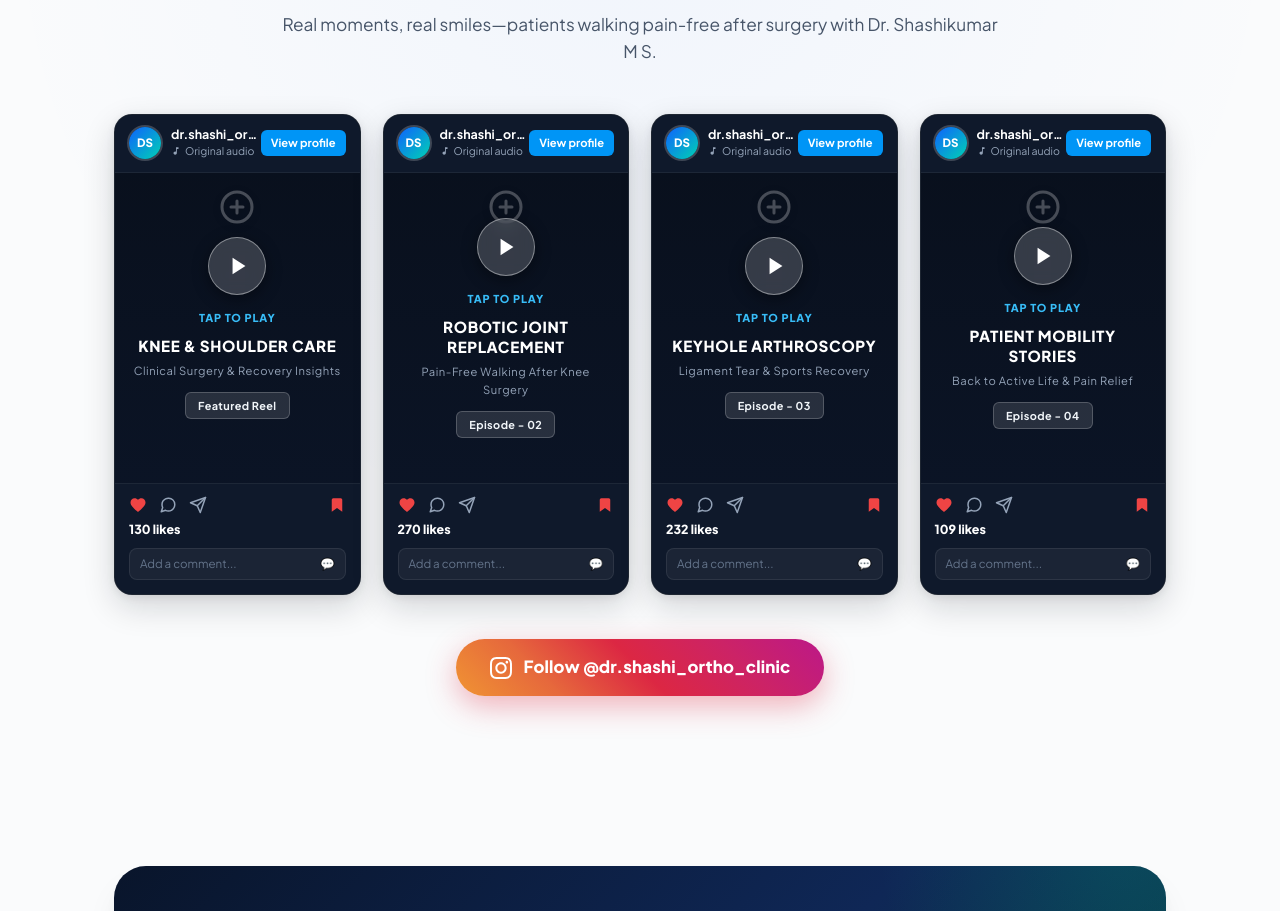
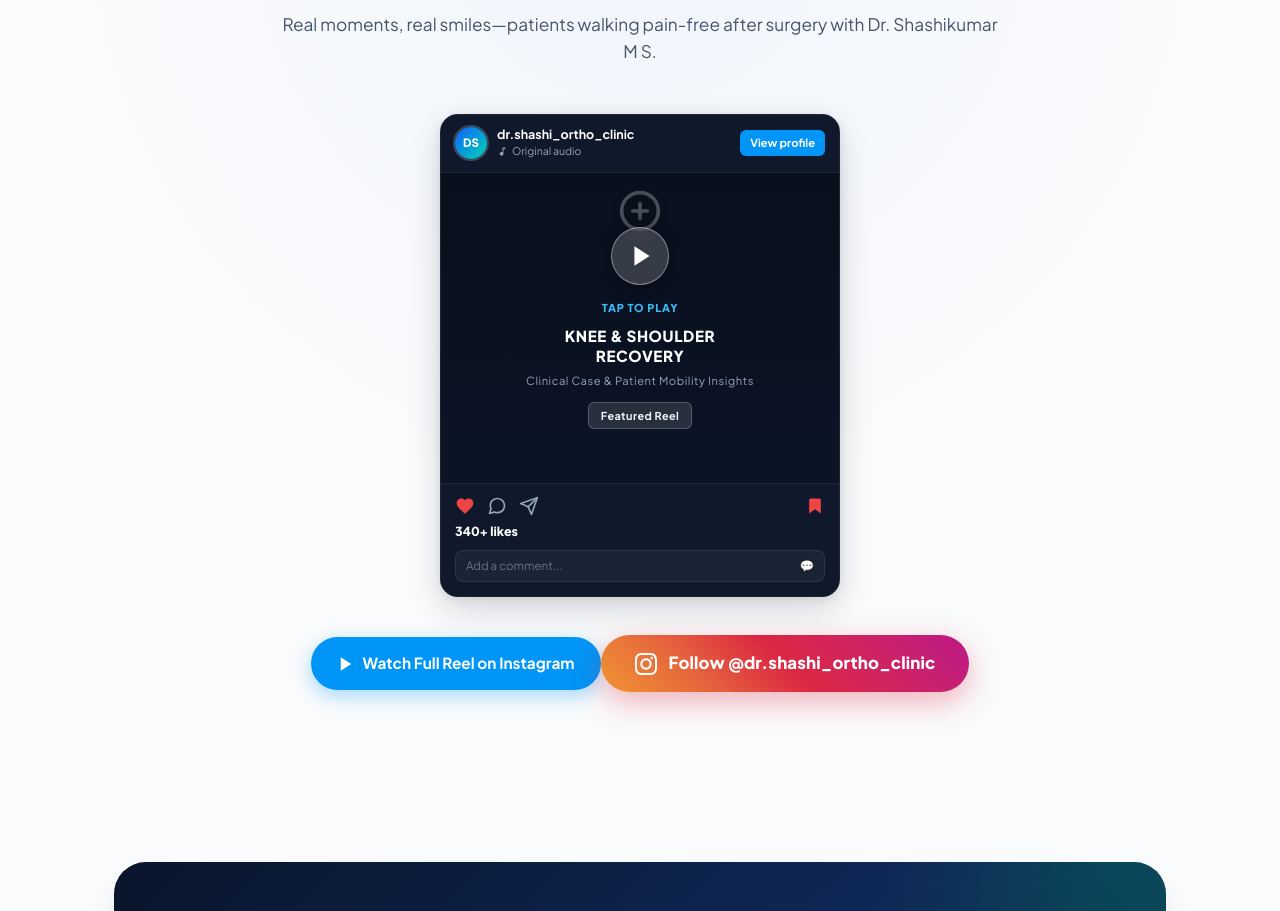
Before and after one commit to Rakshithamallu/orthoclinic, a React app: page / in a window 1280 px wide. Shown: the part 2672-3583 px from the top of the page. Built offline with nearby package versions, Linux system fonts and the light colour scheme.

Commit message:
Show only the requested single featured Instagram reel with in-place player and watch links

```diff
--- a/src/components/SocialReels.jsx
+++ b/src/components/SocialReels.jsx
@@ -1,63 +1,24 @@
 import React, { useState } from 'react';
 import { CLINIC_INFO } from '../data/doctorData';
 
-const REELS_DATA = [
-  {
-    id: 'reel-1',
+const SINGLE_REEL = {
+  id: 'reel-featured',
   author: 'dr.shashi_ortho_clinic',
   authorAudio: 'Original audio',
   badge: 'Featured Reel',
-    title: 'KNEE & SHOULDER CARE',
-    subtitle: 'Clinical Surgery & Recovery Insights',
-    likes: '130 likes',
+  title: 'KNEE & SHOULDER RECOVERY',
+  subtitle: 'Clinical Case & Patient Mobility Insights',
+  likes: '340+ likes',
   reelUrl: 'https://www.instagram.com/reel/Dc3az8UzHOo/?stkn=MXQxYmFleTQ3c3J6Yg==',
-    isPrimary: true,
-  },
-  {
-    id: 'reel-2',
-    author: 'dr.shashi_ortho_clinic',
-    authorAudio: 'Original audio',
-    badge: 'Episode - 02',
-    title: 'ROBOTIC JOINT REPLACEMENT',
-    subtitle: 'Pain-Free Walking After Knee Surgery',
-    likes: '270 likes',
-    reelUrl: 'https://www.instagram.com/reel/Dc3az8UzHOo/?stkn=MXQxYmFleTQ3c3J6Yg==',
-  },
-  {
-    id: 'reel-3',
-    author: 'dr.shashi_ortho_clinic',
-    authorAudio: 'Original audio',
-    badge: 'Episode - 03',
-    title: 'KEYHOLE ARTHROSCOPY',
-    subtitle: 'Ligament Tear & Sports Recovery',
-    likes: '232 likes',
-    reelUrl: 'https://www.instagram.com/reel/Dc3az8UzHOo/?stkn=MXQxYmFleTQ3c3J6Yg==',
-  },
-  {
-    id: 'reel-4',
-    author: 'dr.shashi_ortho_clinic',
-    authorAudio: 'Original audio',
-    badge: 'Episode - 04',
-    title: 'PATIENT MOBILITY STORIES',
-    subtitle: 'Back to Active Life & Pain Relief',
-    likes: '109 likes',
-    reelUrl: 'https://www.instagram.com/reel/Dc3az8UzHOo/?stkn=MXQxYmFleTQ3c3J6Yg==',
-  },
-];
+  embedUrl: 'https://www.instagram.com/reel/Dc3az8UzHOo/embed/',
+};
 
 const SocialReels = () => {
-  const [activeReel, setActiveReel] = useState(null);
-
-  const openReelModal = (reel) => {
-    setActiveReel(reel);
-  };
-
-  const closeReelModal = () => {
-    setActiveReel(null);
-  };
+  const [isPlaying, setIsPlaying] = useState(false);
+  const [showModal, setShowModal] = useState(false);
 
   return (
-    <section className="social-reels-section" id="social-reels" aria-label="Social Media & Instagram Reels">
+    <section className="social-reels-section" id="social-reels" aria-label="Featured Instagram Reel">
       <div className="container">
         {/* Section Header */}
         <div className="section-header">
@@ -70,11 +31,10 @@ const SocialReels = () => {
           </p>
         </div>
 
-        {/* Reels 4-Column Grid */}
-        <div className="reels-grid">
-          {REELS_DATA.map((reel) => (
-            <div key={reel.id} className="reel-card">
-              {/* Instagram Card Header */}
+        {/* Single Centered Reel Showcase */}
+        <div className="single-reel-wrapper">
+          <div className="reel-card single-reel-card">
+            {/* Instagram Profile Header */}
             <div className="reel-header">
               <a
                 href={CLINIC_INFO.instagramUrl}
@@ -85,12 +45,12 @@ const SocialReels = () => {
               >
                 <div className="reel-author-avatar">DS</div>
                 <div className="reel-author-text">
-                    <span className="reel-author-name">{reel.author}</span>
+                  <span className="reel-author-name">{SINGLE_REEL.author}</span>
                   <span className="reel-author-audio">
-                      <svg width="10" height="10" viewBox="0 0 24 24" fill="currentColor">
+                    <svg width="11" height="11" viewBox="0 0 24 24" fill="currentColor">
                       <path d="M12 3v10.55c-.59-.34-1.27-.55-2-.55-2.21 0-4 1.79-4 4s1.79 4 4 4 4-1.79 4-4V7h4V3h-6z" />
                     </svg>
-                      {reel.authorAudio}
+                    {SINGLE_REEL.authorAudio}
                   </span>
                 </div>
               </a>
@@ -105,22 +65,34 @@ const SocialReels = () => {
               </a>
             </div>
 
-              {/* Reel Video Screen Area */}
+            {/* Reel Video Area: Shows In-Place Video Player or Preview Card */}
+            {isPlaying ? (
+              <div className="reel-live-player">
+                <iframe
+                  src={SINGLE_REEL.embedUrl}
+                  title="Dr. Shashi's Ortho Clinic Instagram Reel"
+                  allowFullScreen
+                  scrolling="no"
+                  allow="autoplay; clipboard-write; encrypted-media; picture-in-picture; web-share"
+                  className="reel-inline-iframe"
+                />
+              </div>
+            ) : (
               <div
-                className="reel-screen"
-                onClick={() => openReelModal(reel)}
+                className="reel-screen single-reel-screen"
+                onClick={() => setIsPlaying(true)}
                 role="button"
                 tabIndex={0}
                 onKeyDown={(e) => {
-                  if (e.key === 'Enter' || e.key === ' ') openReelModal(reel);
+                  if (e.key === 'Enter' || e.key === ' ') setIsPlaying(true);
                 }}
-                aria-label={`Watch Reel: ${reel.title}`}
+                aria-label={`Play Reel: ${SINGLE_REEL.title}`}
               >
                 <div className="reel-screen-overlay" />
 
-                {/* Subtle Clinic Logo Watermark */}
+                {/* Clinic Watermark */}
                 <div className="reel-watermark">
-                  <svg width="36" height="36" viewBox="0 0 24 24" fill="none" stroke="currentColor" strokeWidth="2" strokeLinecap="round" strokeLinejoin="round" style={{ color: '#ffffff' }}>
+                  <svg width="44" height="44" viewBox="0 0 24 24" fill="none" stroke="currentColor" strokeWidth="2" strokeLinecap="round" strokeLinejoin="round" style={{ color: '#ffffff' }}>
                     <circle cx="12" cy="12" r="10"></circle>
                     <path d="M12 8v8"></path>
                     <path d="M8 12h8"></path>
@@ -128,90 +100,109 @@ const SocialReels = () => {
                 </div>
 
                 <div className="reel-screen-content">
-                  <div className="reel-play-btn" aria-hidden="true">
-                    <svg width="22" height="22" viewBox="0 0 24 24">
+                  <div className="reel-play-btn single-reel-play-btn" aria-hidden="true">
+                    <svg width="26" height="26" viewBox="0 0 24 24">
                       <polygon points="5 3 19 12 5 21 5 3"></polygon>
                     </svg>
                   </div>
 
                   <span className="reel-tap-badge">TAP TO PLAY</span>
-                  <div className="reel-video-title">{reel.title}</div>
-                  <div className="reel-video-tag">{reel.subtitle}</div>
-                  <span className="reel-episode-pill">{reel.badge}</span>
+                  <div className="reel-video-title single-reel-title">{SINGLE_REEL.title}</div>
+                  <div className="reel-video-tag single-reel-tag">{SINGLE_REEL.subtitle}</div>
+                  <span className="reel-episode-pill">{SINGLE_REEL.badge}</span>
                 </div>
               </div>
+            )}
 
             {/* Instagram Card Bottom Interactions */}
             <div className="reel-footer">
               <div className="reel-actions-row">
                 <div className="reel-actions-left">
-                    {/* Heart Like */}
-                    <button
-                      type="button"
+                  {/* Heart */}
+                  <a
+                    href={SINGLE_REEL.reelUrl}
+                    target="_blank"
+                    rel="noopener noreferrer"
                     className="reel-action-icon heart"
-                      title="Like Reel"
-                      onClick={() => window.open(reel.reelUrl, '_blank', 'noopener,noreferrer')}
+                    title="Like Reel on Instagram"
                   >
-                      <svg width="18" height="18" viewBox="0 0 24 24" fill="currentColor">
+                    <svg width="20" height="20" viewBox="0 0 24 24" fill="currentColor">
                       <path d="M12 21.35l-1.45-1.32C5.4 15.36 2 12.28 2 8.5 2 5.42 4.42 3 7.5 3c1.74 0 3.41.81 4.5 2.09C13.09 3.81 14.76 3 16.5 3 19.58 3 22 5.42 22 8.5c0 3.78-3.4 6.86-8.55 11.54L12 21.35z"/>
                     </svg>
-                    </button>
+                  </a>
 
-                    {/* Comment Bubble */}
-                    <button
-                      type="button"
+                  {/* Comment */}
+                  <a
+                    href={SINGLE_REEL.reelUrl}
+                    target="_blank"
+                    rel="noopener noreferrer"
                     className="reel-action-icon"
                     title="Comment on Instagram"
-                      onClick={() => window.open(reel.reelUrl, '_blank', 'noopener,noreferrer')}
                   >
-                      <svg width="18" height="18" viewBox="0 0 24 24" fill="none" stroke="currentColor" strokeWidth="2" strokeLinecap="round" strokeLinejoin="round">
+                    <svg width="20" height="20" viewBox="0 0 24 24" fill="none" stroke="currentColor" strokeWidth="2" strokeLinecap="round" strokeLinejoin="round">
                       <path d="M21 11.5a8.38 8.38 0 0 1-.9 3.8 8.5 8.5 0 0 1-7.6 4.7 8.38 8.38 0 0 1-3.8-.9L3 21l1.9-5.7a8.38 8.38 0 0 1-.9-3.8 8.5 8.5 0 0 1 4.7-7.6 8.38 8.38 0 0 1 3.8-.9h.5a8.48 8.48 0 0 1 8 8v.5z"></path>
                     </svg>
-                    </button>
+                  </a>
 
-                    {/* Share / Link */}
-                    <button
-                      type="button"
+                  {/* Share */}
+                  <a
+                    href={SINGLE_REEL.reelUrl}
+                    target="_blank"
+                    rel="noopener noreferrer"
                     className="reel-action-icon"
-                      title="Share Reel"
-                      onClick={() => window.open(reel.reelUrl, '_blank', 'noopener,noreferrer')}
+                    title="Share on Instagram"
                   >
-                      <svg width="18" height="18" viewBox="0 0 24 24" fill="none" stroke="currentColor" strokeWidth="2" strokeLinecap="round" strokeLinejoin="round">
+                    <svg width="20" height="20" viewBox="0 0 24 24" fill="none" stroke="currentColor" strokeWidth="2" strokeLinecap="round" strokeLinejoin="round">
                       <line x1="22" y1="2" x2="11" y2="13"></line>
                       <polygon points="22 2 15 22 11 13 2 9 22 2"></polygon>
                     </svg>
-                    </button>
+                  </a>
                 </div>
 
-                  {/* Bookmark Ribbon */}
-                  <button
-                    type="button"
+                {/* Bookmark */}
+                <a
+                  href={SINGLE_REEL.reelUrl}
+                  target="_blank"
+                  rel="noopener noreferrer"
                   className="reel-action-icon bookmark"
-                    title="Save Reel"
-                    onClick={() => window.open(reel.reelUrl, '_blank', 'noopener,noreferrer')}
+                  title="Save on Instagram"
                 >
-                    <svg width="18" height="18" viewBox="0 0 24 24" fill="currentColor">
+                  <svg width="20" height="20" viewBox="0 0 24 24" fill="currentColor">
                     <path d="M19 21l-7-5-7 5V5a2 2 0 0 1 2-2h10a2 2 0 0 1 2 2z"></path>
                   </svg>
-                  </button>
+                </a>
               </div>
 
-                <div className="reel-likes-count">{reel.likes}</div>
+              <div className="reel-likes-count">{SINGLE_REEL.likes}</div>
 
-                <div
+              <a
+                href={SINGLE_REEL.reelUrl}
+                target="_blank"
+                rel="noopener noreferrer"
                 className="reel-comment-input"
-                  onClick={() => window.open(reel.reelUrl, '_blank', 'noopener,noreferrer')}
+                title="Open Reel on Instagram"
               >
                 <span>Add a comment...</span>
-                  <span role="img" aria-label="smiley">💬</span>
+                <span role="img" aria-label="comment">💬</span>
+              </a>
             </div>
           </div>
         </div>
-          ))}
-        </div>
 
-        {/* Follow on Instagram CTA Button */}
+        {/* Dual Actions: Watch on Instagram & Follow Profile */}
         <div className="social-reels-cta-wrap">
+          <a
+            href={SINGLE_REEL.reelUrl}
+            target="_blank"
+            rel="noopener noreferrer"
+            className="btn-reel-watch"
+          >
+            <svg width="18" height="18" viewBox="0 0 24 24" fill="currentColor">
+              <polygon points="5 3 19 12 5 21 5 3"></polygon>
+            </svg>
+            Watch Full Reel on Instagram
+          </a>
+
           <a
             href={CLINIC_INFO.instagramUrl}
             target="_blank"
@@ -226,51 +217,6 @@ const SocialReels = () => {
           </a>
         </div>
       </div>
-
-      {/* Modal Reel Video Player */}
-      {activeReel && (
-        <div className="reel-modal-backdrop" onClick={closeReelModal}>
-          <div className="reel-modal-content" onClick={(e) => e.stopPropagation()}>
-            <button
-              className="reel-modal-close-btn"
-              onClick={closeReelModal}
-              aria-label="Close Reel Modal"
-            >
-              <svg width="20" height="20" viewBox="0 0 24 24" fill="none" stroke="currentColor" strokeWidth="2.5" strokeLinecap="round" strokeLinejoin="round">
-                <line x1="18" y1="6" x2="6" y2="18"></line>
-                <line x1="6" y1="6" x2="18" y2="18"></line>
-              </svg>
-            </button>
-
-            <div className="reel-modal-iframe-wrap">
-              <iframe
-                src="https://www.instagram.com/reel/Dc3az8UzHOo/embed/"
-                title="Instagram Reel"
-                allowFullScreen
-                scrolling="no"
-                allow="autoplay; clipboard-write; encrypted-media; picture-in-picture; web-share"
-              />
-            </div>
-
-            <div className="reel-modal-footer">
-              <span className="reel-modal-footer-title">{activeReel.title}</span>
-              <a
-                href={activeReel.reelUrl}
-                target="_blank"
-                rel="noopener noreferrer"
-                className="reel-modal-open-link"
-              >
-                Watch on Instagram
-                <svg width="14" height="14" viewBox="0 0 24 24" fill="none" stroke="currentColor" strokeWidth="2.5" strokeLinecap="round" strokeLinejoin="round">
-                  <path d="M18 13v6a2 2 0 0 1-2 2H5a2 2 0 0 1-2-2V8a2 2 0 0 1 2-2h6"></path>
-                  <polyline points="15 3 21 3 21 9"></polyline>
-                  <line x1="10" y1="14" x2="21" y2="3"></line>
-                </svg>
-              </a>
-            </div>
-          </div>
-        </div>
-      )}
     </section>
   );
 };
--- a/src/styles/social-reels.css
+++ b/src/styles/social-reels.css
@@ -38,7 +38,81 @@
   line-height: 1.6;
 }
 
-/* ── 4-Column Reels Grid ── */
+/* ── Single Centered Reel Wrapper ── */
+.single-reel-wrapper {
+  display: flex;
+  justify-content: center;
+  align-items: center;
+  margin: 0 auto 38px;
+  max-width: 440px;
+  width: 100%;
+}
+
+.single-reel-card {
+  width: 100%;
+  max-width: 400px;
+  border-radius: 20px;
+  box-shadow: 0 16px 48px rgba(11, 19, 32, 0.22), 0 0 28px rgba(15, 98, 254, 0.12);
+  border: 1px solid rgba(255, 255, 255, 0.12);
+}
+
+.single-reel-screen {
+  height: 380px;
+}
+
+.single-reel-play-btn {
+  width: 68px;
+  height: 68px;
+  margin-bottom: 16px;
+}
+
+.single-reel-title {
+  font-size: 1.12rem;
+  max-width: 290px;
+  margin-bottom: 8px;
+}
+
+.single-reel-tag {
+  font-size: 0.82rem;
+  margin-bottom: 14px;
+}
+
+.reel-live-player {
+  width: 100%;
+  height: 480px;
+  background: #000000;
+  overflow: hidden;
+}
+
+.reel-inline-iframe {
+  width: 100%;
+  height: 100%;
+  border: none;
+}
+
+.btn-reel-watch {
+  display: inline-flex;
+  align-items: center;
+  gap: 8px;
+  padding: 14px 26px;
+  border-radius: 9999px;
+  background: #0095f6;
+  color: #ffffff !important;
+  font-size: 0.96rem;
+  font-weight: 700;
+  text-decoration: none;
+  box-shadow: 0 6px 20px rgba(0, 149, 246, 0.35);
+  transition: all 0.25s cubic-bezier(0.2, 0.8, 0.2, 1);
+}
+
+.btn-reel-watch:hover {
+  background: #1877f2;
+  transform: translateY(-3px) scale(1.02);
+  box-shadow: 0 10px 28px rgba(0, 149, 246, 0.5);
+  color: #ffffff;
+}
+
+/* ── 4-Column Reels Grid (Fallback/Multi) ── */
 .reels-grid {
   display: grid;
   grid-template-columns: repeat(4, 1fr);
```
Lines whose indentation alone changed are shown as unchanged.
